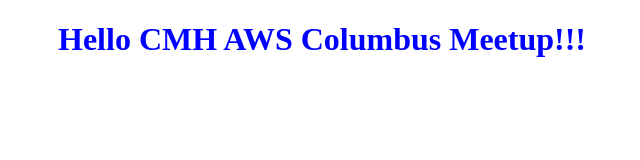
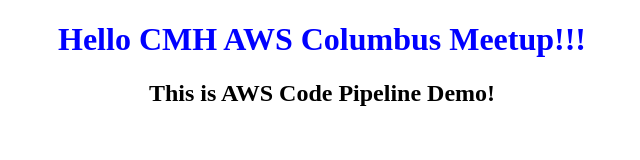
Before and after one commit to bhatiagirish/cmh-aws-meetup, a plain HTML site: page index.html in a window 1280 px wide. Shown: the whole page, without its empty margins (318-958 px from the left). Drawn offline with Linux system fonts and the light colour scheme.

Commit message:
added H2

```diff
--- a/index.html
+++ b/index.html
@@ -10,5 +10,6 @@
 </head>
 <body>
     <center><h1> Hello CMH AWS Columbus Meetup!!!</h1></center>
+    <center><h2> This is AWS Code Pipeline Demo!</h2></center>
 </body>
 </html>
```
